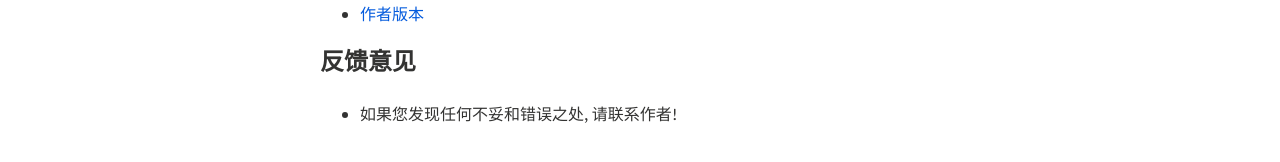
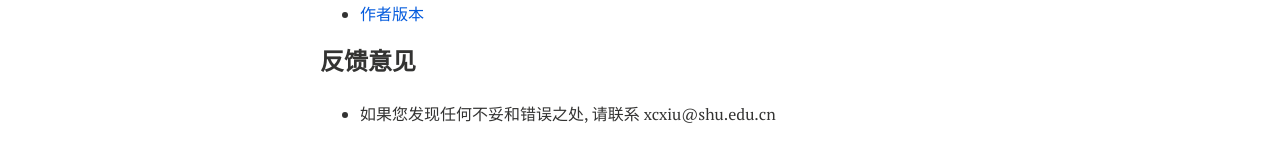
Before and after one commit to xianchaoxiu/xianchaoxiu.github.io, a Jekyll site: the page built from chinese/books/OR/index.md, in a window 1280 px wide. Shown: the part 593-755 px from the top of the page. Built offline with Jekyll 4.4.1, drawn with Linux system fonts in a browser that asks for light colours; nearby versions of some CDN libraries.

Commit message:
Update index.md

```diff
--- a/chinese/books/OR/index.md
+++ b/chinese/books/OR/index.md
@@ -23,4 +23,4 @@ share: false
 
 
 ### 反馈意见
-* 如果您发现任何不妥和错误之处, 请联系作者!
+* 如果您发现任何不妥和错误之处, 请联系 xcxiu@shu.edu.cn
```
